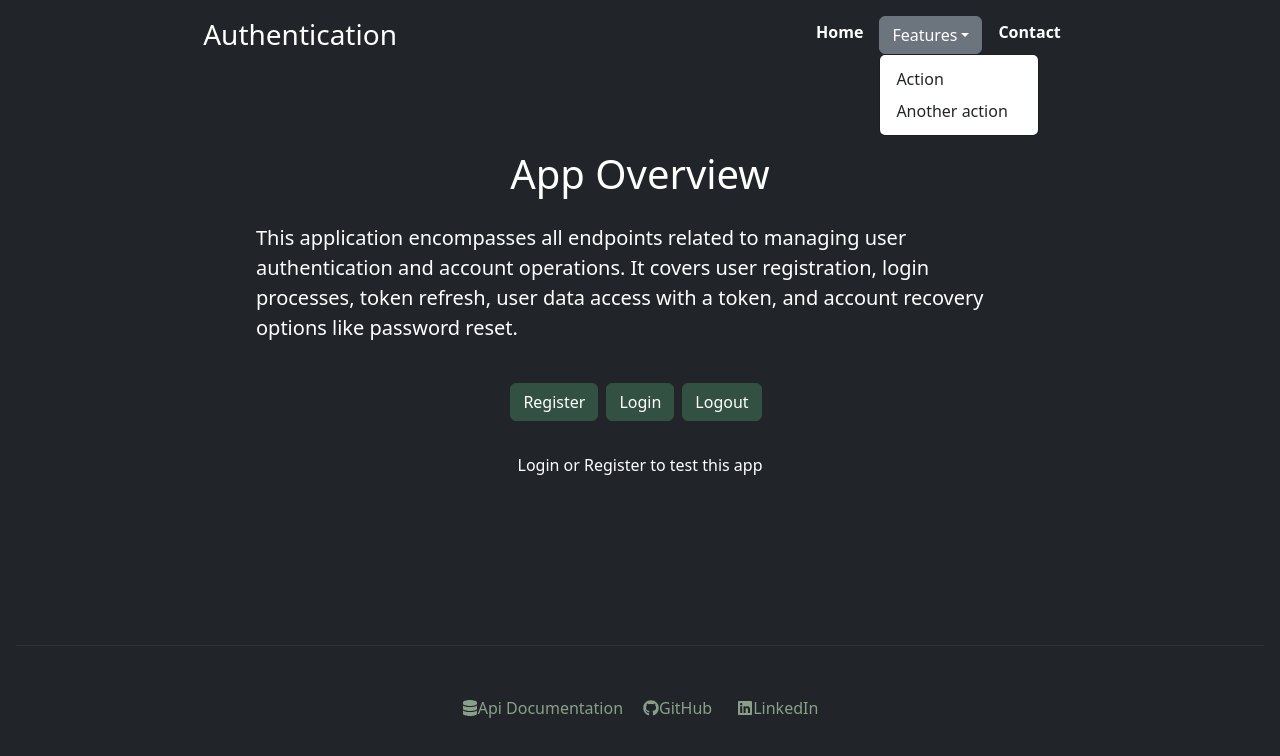
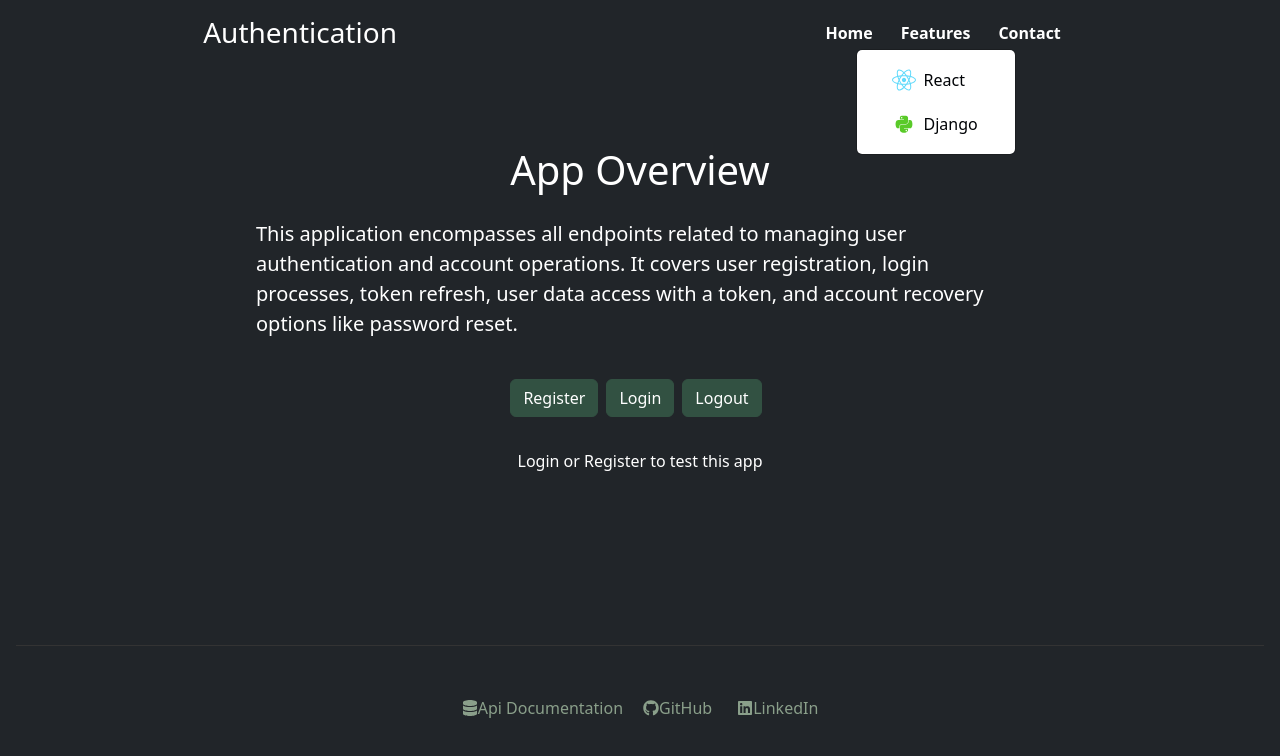
Before and after one commit to anthonynarine/AuthFlow, a React (Create React App) app in the folder react-auth/: page / in a window 1280 px wide. Both pictures are taken after a click on the button "Features". Shown: the top 756 px of the page. Built offline with nearby package versions, Linux system fonts and the light colour scheme; no server answers.

Commit message:
updated the dropdown menu with react and djano icons and updated anchor position and bg color

```diff
--- a/react-auth/src/components/Home/dropdownMenu/DropdownMenu.css
+++ b/react-auth/src/components/Home/dropdownMenu/DropdownMenu.css
@@ -1,19 +1,65 @@
+.inherit-color-bold-text {
+    color: white;
+    font-weight: bold;
+    border: none;
+    background-color: transparent;
+    justify-content: center;
+    padding: 8px 12px; /* Adjust padding as needed to align */
+    line-height: 1; /* Adjust line height to better fit your design */
+    display: inline-flex; /* Use inline-flex to center text and icons inside the button */
+    align-items: center; /* Centers items vertically inside the button */
+}
 
-.dropdown .dropdown-toggle, .dropdown-item {
-    font-weight: bold; /* Match the font-weight of your navigation links */
-    color: white; /* Assuming your navigation links are white */
-    padding: 0.25rem 0.5rem; /* Adjust padding to match your navigation links */
-    text-align: center;
+/* Styles for the dropdown container */
+.dropdown {
+    position: relative; /* Needed for absolute positioning of the dropdown menu */
+}
+
+/* Showing and hiding the dropdown menu */
+.dropdown-menu {
+    display: none; /* Hide by default */
+    position: absolute; /* Positioning the menu */
+    left: 50%;
+    transform: translateX(-50%);
+    z-index: 1; /* Ensure it's above other content */
+    width: 100%; /* Optional: Match the width to the dropdown button */
+    /* box-shadow: 0 8px 16px rgba(0,0,0,0.2); */
+    background-color: #FFFFFF; /* Light grey background */
+}
+
+.dropdown.show .dropdown-menu {
+    display: block; /* Show the menu when 'show' class is added */
+}
+
+.react-icon {
+    color: #61DAFB;
+    font-size: larger;
+}
+
+.django-icon {
+    color: #59ca28;
+    font-size: larger;
 }
 
 
-.dropdown-menu {
-    background-color: #fff; /* Background color to match your theme */
-    border: none; /* Remove default borders */
+/* Styles for individual dropdown items */
+.dropdown-item {
+    color: rgb(0, 3, 6);
+    padding: 10px 35px;
+    text-decoration: none;
+    display: flex; /* Ensure links take up the full width of the menu */
+    text-align: center;
+    align-items: center;
 }
 
+.dropdown-item svg {
+    margin-right: 8px;
+    width: 24px;
+    height: auto;
+}
 
 .dropdown-item:hover {
-    background-color: #fff; /* Hover background color */
-    color: #fff; /* Hover text color */
+    background-color: inherit;
+    text-decoration: underline;
+    color:  rgb(50, 52, 54);
 }
--- a/react-auth/src/components/Home/dropdownMenu/DropdownMenu.jsx
+++ b/react-auth/src/components/Home/dropdownMenu/DropdownMenu.jsx
@@ -1,18 +1,26 @@
 import React from 'react';
 import { Link } from 'react-router-dom';
+import "./DropdownMenu.css";
+import { FaReact } from 'react-icons/fa'; // For the React icon
+import { DiPython } from 'react-icons/di'; // Example using a Python icon for Django
+
 
 export const DropdownMenu = ({ isOpen, toggleDropdownMenu }) => {
     return (
         <div className={`dropdown ${isOpen ? 'show' : ''}`}>
-            <button className="btn btn-secondary dropdown-toggle"
+            <button className="inherit-color-bold-text"
                     type="button"
                     onClick={toggleDropdownMenu}
                     aria-expanded={isOpen ? 'true' : 'false'}>
                 Features
             </button>
-            <ul className={`dropdown-menu ${isOpen ? 'show' : ''}`} >
-                <li><Link className="dropdown-item" to="/action">Action</Link></li>
-                <li><Link className="dropdown-item" to="/another-action">Another action</Link></li>
+            <ul className={`dropdown-menu ${isOpen ? 'show' : ''}`}>
+                <li><Link className="dropdown-item" to="/Features">
+                    <FaReact className='react-icon' /> React
+                    </Link></li>
+                <li><Link className="dropdown-item" to="/another-action">
+                    <DiPython className='django-icon' /> Django
+                    </Link></li>
             </ul>
         </div>
     );
```
